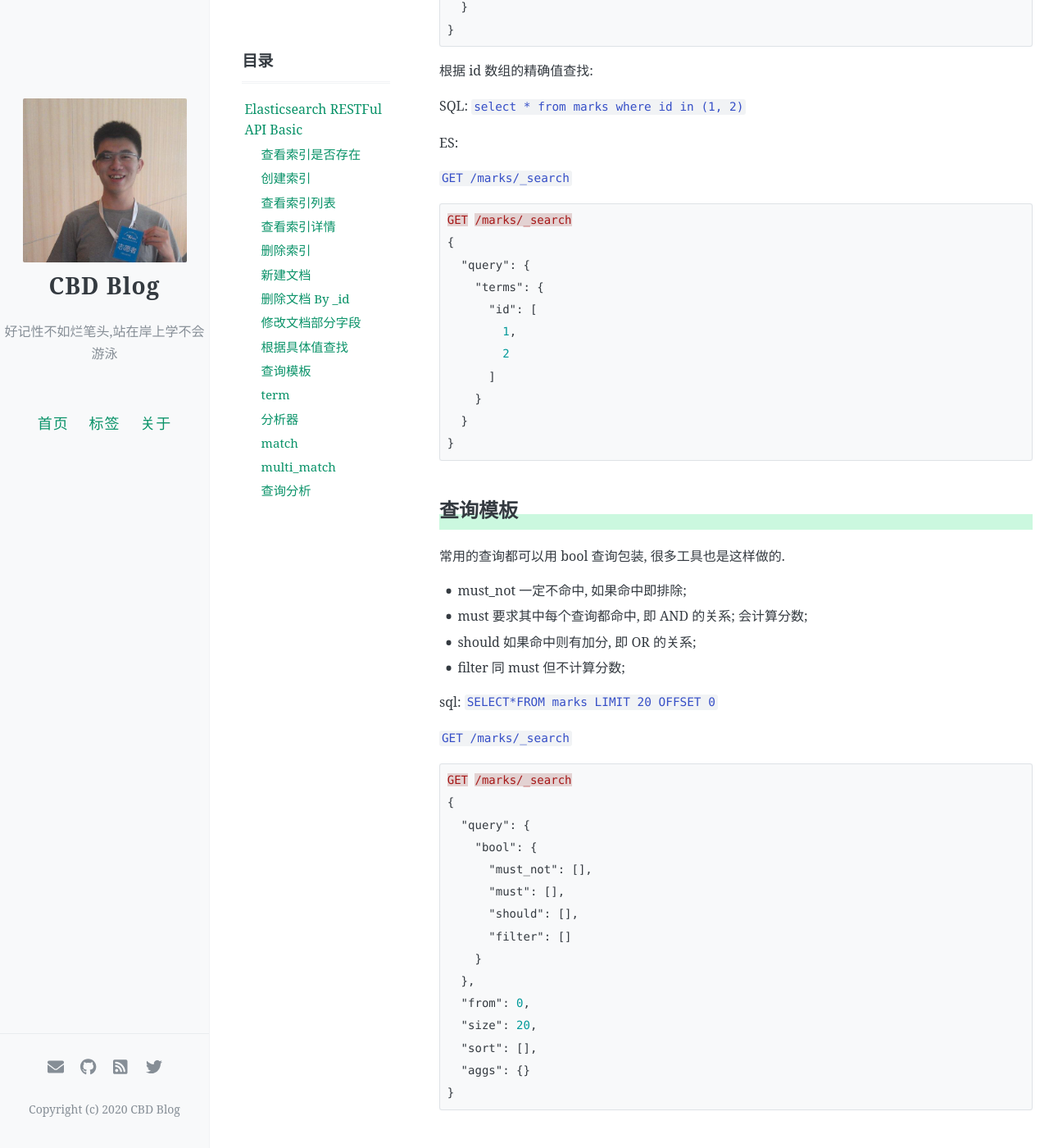
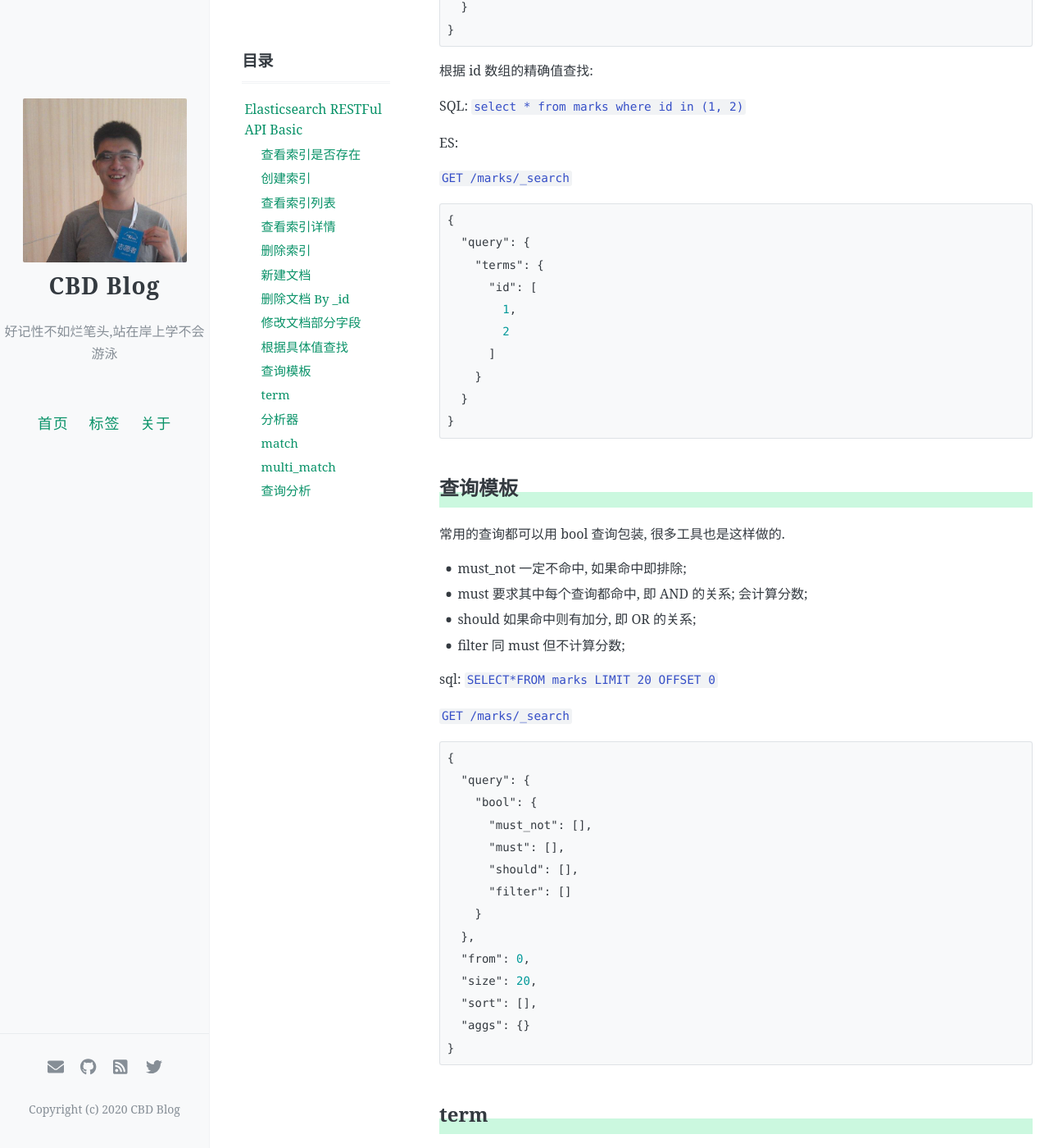
Before and after one commit to icbd/icbd.github.io, a Jekyll site: the page built from _posts/elasticsearch/2020-12-10-es-association.md, in a window 1280 px wide and 1400 px high, scrolled down 4206 px. Shown: the whole window at 82% size. Built offline with Jekyll 4.4.1, drawn with Linux system fonts in a browser that asks for light colours; comment, search, counter and statistics services are not loaded.

Commit message:
Update 2020-12-10-es-association.md

````diff
--- a/_posts/elasticsearch/2020-12-10-es-association.md
+++ b/_posts/elasticsearch/2020-12-10-es-association.md
@@ -172,7 +172,6 @@ ES:
 `GET /marks/_search`
 
 ```json
-GET /marks/_search
 {
   "query": {
     "terms": {
@@ -199,7 +198,6 @@ sql: `SELECT*FROM marks LIMIT 20 OFFSET 0`
 `GET /marks/_search`
 
 ```json
-GET /marks/_search
 {
   "query": {
     "bool": {
````
